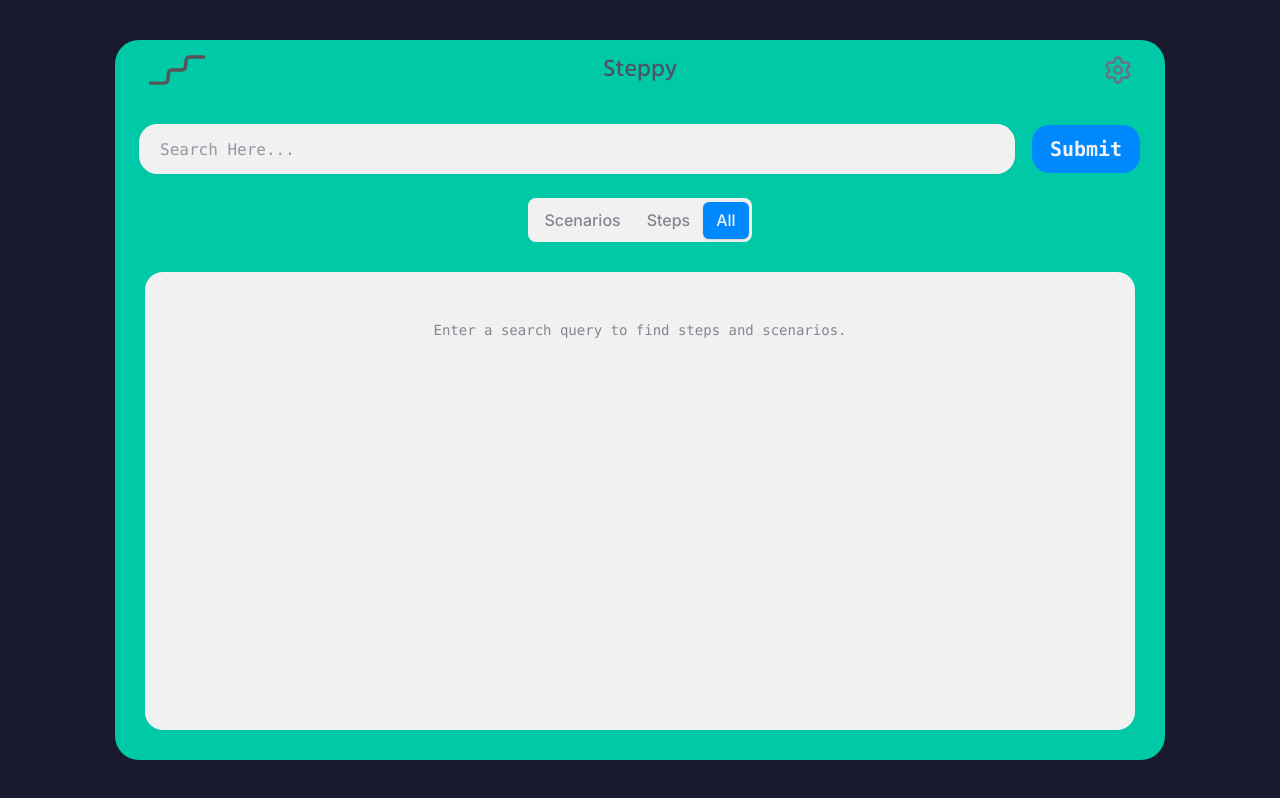
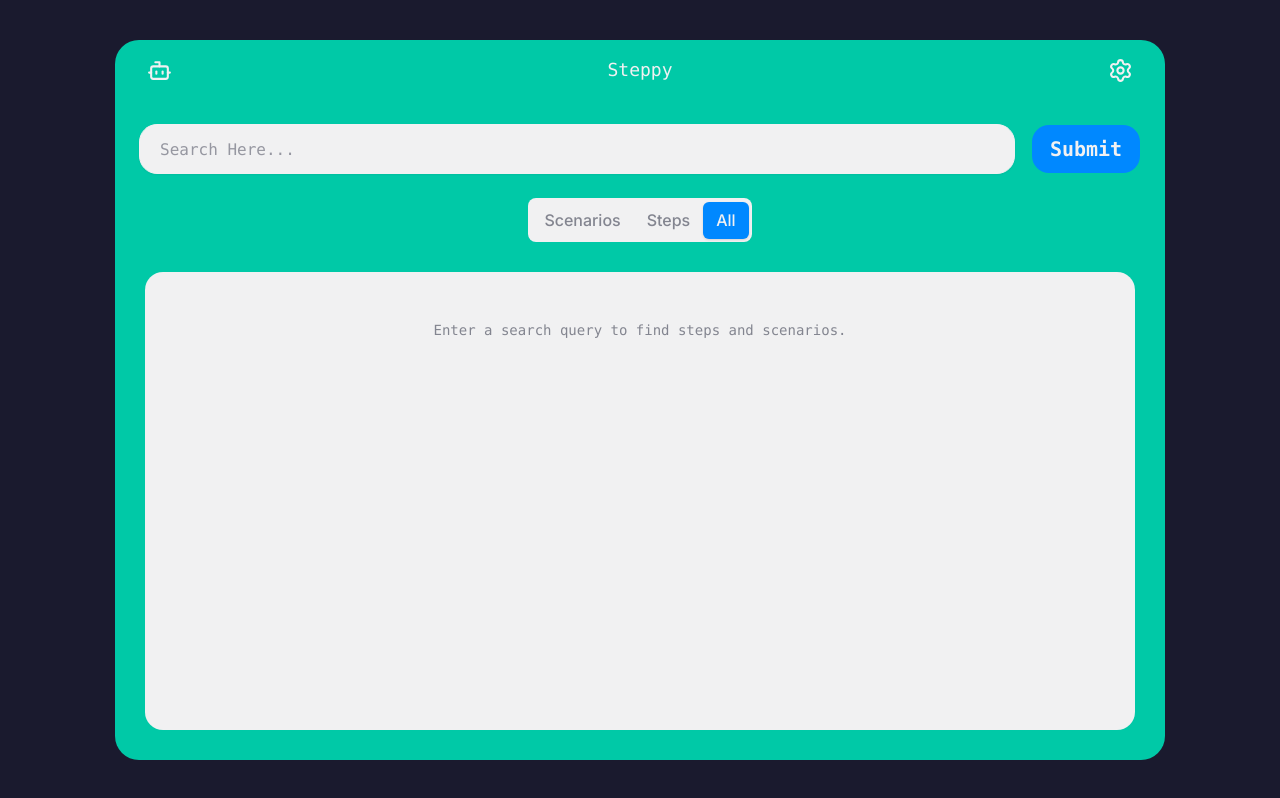
Before and after one commit to dev-roshan06/steppy-web-app, a Next.js app in the folder steppy-web/: page / in a window 1280 px wide. Built offline with nearby package versions, Linux system fonts and the light colour scheme.

Commit message:
popover and icon on left change

```diff
--- a/steppy-web/next.config.ts
+++ b/steppy-web/next.config.ts
@@ -1,6 +1,6 @@
 import type { NextConfig } from "next";
 module.exports = {
-    allowedDevOrigins: ['192.168.68.103'],
+    allowedDevOrigins: ['192.168.1.168'],
 }
 const nextConfig: NextConfig = {
   reactCompiler: true,
--- a/steppy-web/src/app/page.tsx
+++ b/steppy-web/src/app/page.tsx
@@ -9,6 +9,7 @@ import { Toggle } from "@/components/ui/toggle";
 import { ScrollArea } from "@/components/ui/scroll-area";
 import { ResultCard } from "@/components/ui/result-card";
 import type { SearchResult } from "@/lib/search";
+import {Bot} from "lucide-react";
 
 type TabValue = "scenarios" | "steps" | "all";
 
--- a/steppy-web/src/components/ui/header.tsx
+++ b/steppy-web/src/components/ui/header.tsx
@@ -2,9 +2,16 @@
 
 import Image from "next/image"
 import logo from "@/assets/steppy-logo.svg"
-import { Settings } from "lucide-react"
+import {Bot, Settings} from "lucide-react"
 import { useState, useRef } from "react"
-import {PopoverTrigger, Popover, PopoverTitle, PopoverContent} from "@/components/ui/popover";
+import {
+    PopoverTrigger,
+    Popover,
+    PopoverTitle,
+    PopoverContent,
+    PopoverHeader,
+    PopoverDescription
+} from "@/components/ui/popover";
 import {Switch} from "@/components/ui/switch";
 import {Input} from "@/components/ui/input";
 import {Button} from "@/components/ui/button";
@@ -35,17 +42,27 @@ export function Header() {
 
     return (
         <div className="relative flex items-center w-full h-[60px] bg-steppy-teal rounded-t-[24px] px-8">
-            <button>
-                <Image src={logo} alt="Steppy logo" height={60} width={60} />
-            </button>
-            <span className="absolute left-1/2 -translate-x-1/2 text-2xl font-medium text-gray-600 dark:text-[#F8F8F2]" style={{ fontFamily: 'var(--font-hind)' }}>
+            <Popover>
+                <PopoverTrigger className='mr-auto text-button-text hover:text-gray-400'>
+                    {/*<Image src={logo} alt="Steppy logo" height={60} width={60} />*/}
+                    <Bot size={25}/>
+                </PopoverTrigger>
+                <PopoverContent align="center">
+                    <PopoverTitle className="flex justify-center">Steppy</PopoverTitle>
+                    <div className="flex flex-col justify-center items-center font-monaco">
+                        <p className="text-gray-400 text-xs">1.0.0</p>
+                    </div>
+                </PopoverContent>
+            </Popover>
+
+            <span className="absolute left-1/2 -translate-x-1/2 text-lg font-monaco text-button-text">
                 Steppy
             </span>
             <Popover>
-                <PopoverTrigger ref={triggerRef} className="ml-auto text-gray-500 hover:text-gray-700">
-                    <Settings size={30} />
+                <PopoverTrigger ref={triggerRef} className="ml-auto text-button-text hover:text-gray-400">
+                    <Settings size={25} />
                 </PopoverTrigger>
-                <PopoverContent className="w-80">
+                <PopoverContent className="w-80" align="center">
                     <PopoverTitle>Settings</PopoverTitle>
                     <div className="space-y-4 flex flex-col">
                         <div className="flex items-center justify-between">
```
